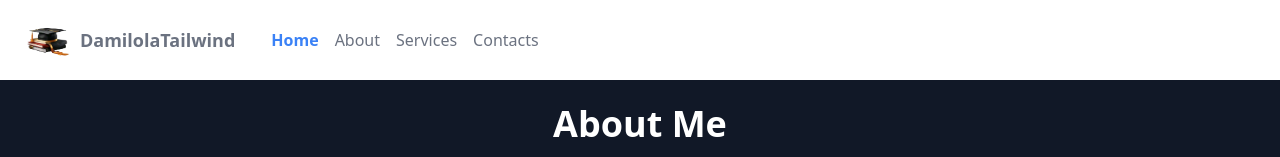
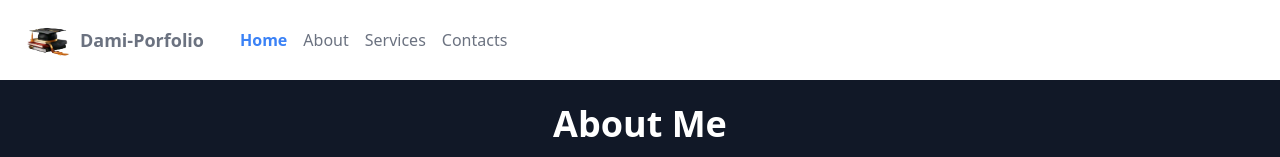
Before and after one commit to Fabiyi/tailwindcss1, a website: page about.html in a window 1280 px wide. Shown: the top 157 px of the page. Drawn offline with Linux system fonts and the light colour scheme.

Commit message:
next update

```diff
--- a/about.html
+++ b/about.html
@@ -12,7 +12,7 @@
             <div class="max-w-8xl mx-auto px-4">
 
                     <div class="flex space-x-5">
-                        <a href="#" class="flex items-center py-4 px-2"> <img src="image/cap.png" alt="logo" class="h-12 w-12 mr-2 transform hover:scale-110 transition duration-500 ease-in-out"> <span class="font-semibold text-gray-500 text-lg">DamilolaTailwind</span></a>
+                        <a href="#" class="flex items-center py-4 px-2"> <img src="image/cap.png" alt="logo" class="h-12 w-12 mr-2 transform hover:scale-110 transition duration-500 ease-in-out"> <span class="font-semibold text-gray-500 text-lg">Dami-Porfolio</span></a>
                         <div class="justify-center  md:flex items-center  ">
                             <a href="index.html" class="py-4 px-2 text-blue-500  font-semibold">Home</a>
                             <a href="about.html" class="py-4 px-2 text-gray-500 hover:text-blue-500 transition duration-300">About</a>
```
